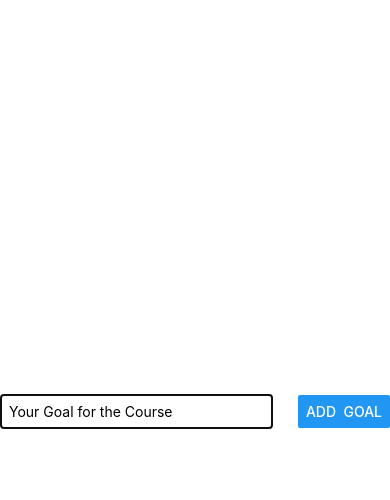
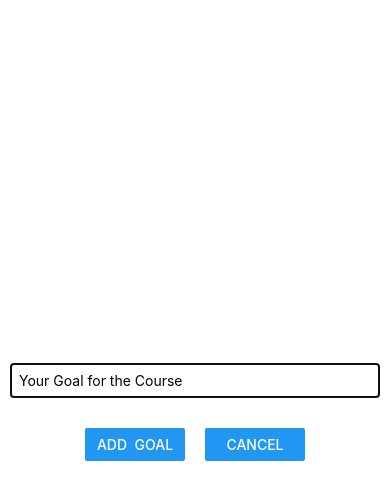
Before and after one commit to YogeshRR/Learn_ReactNative, a React Native app: screen / in a window 390 px wide. Both pictures are taken after a click on the button "ADD NEW GOAL". Shown: the top 500 px of the page. Built offline with nearby package versions, Linux system fonts and the light colour scheme.

Commit message:
Styling the Modal Overlay

```diff
--- a/components/GoalInput.js
+++ b/components/GoalInput.js
@@ -19,7 +19,16 @@
           onChangeText={goalInputHandler}
           value={enteredGoalText}
         />
-        <Button title="Add  Goal" onPress={addGoalHandler} />
+
+        <View style={styles.buttonContainer}>
+          <View style={styles.button}>
+            <Button title="Add  Goal" onPress={addGoalHandler} />
+          </View>
+
+          <View style={styles.button}>
+            <Button title="Cancel" onPress={addGoalHandler} />
+          </View>
+        </View>
       </View>
     </Modal>
   );
@@ -30,17 +39,26 @@
   textInput: {
     borderWidth: 1,
     borderColor: "#cccccc",
-    width: "70%",
-    marginRight: 8,
+    width: "100%",
+    marginBottom: 20,
     padding: 8,
   },
   textInputContainer: {
     flex: 1,
-    flexDirection: "row",
     alignItems: "center",
     marginBottom: 20,
+    margin: 10,
     borderBottomWidth: 1,
     borderBottomColor: "#cccccc",
+    justifyContent: "center",
+  },
+  buttonContainer: {
+    flexDirection: "row",
+    marginTop: "20",
+  },
+  button: {
+    width: 100,
     justifyContent: "space-between",
+    margin: 10,
   },
 });
```
